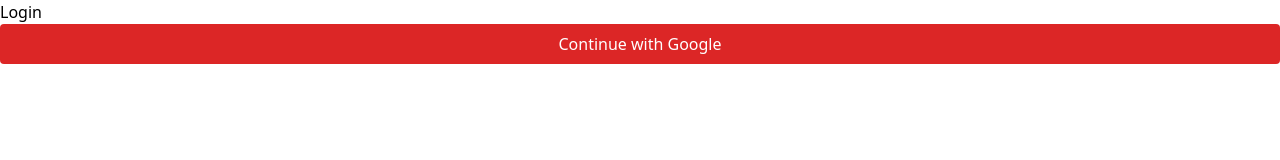
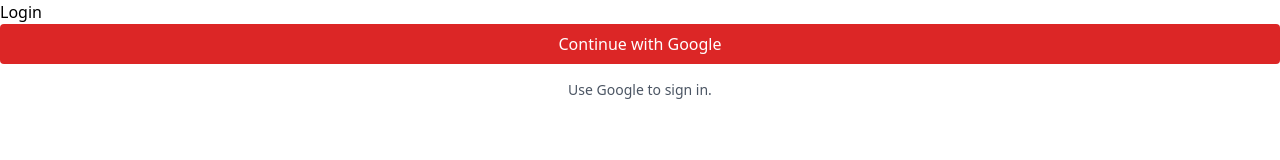
Before and after one commit to Mact2583/bloombold-app, a React (Vite) app: page /login in a window 1280 px wide. Shown: the top 160 px of the page. Built offline with nearby package versions, Linux system fonts and the light colour scheme; no server answers.

Commit message:
Fix Supabase OAuth cookie persistence (remove PKCE)

```diff
--- a/src/lib/supabaseClient.js
+++ b/src/lib/supabaseClient.js
@@ -8,6 +8,7 @@ export const supabase = createClient(supabaseUrl, supabaseAnonKey, {
     persistSession: true,
     autoRefreshToken: true,
     detectSessionInUrl: true,
-    flowType: "pkce",
+    // ❌ REMOVE PKCE
+    // flowType: "pkce",
   },
 });
--- a/src/pages/Login.jsx
+++ b/src/pages/Login.jsx
@@ -22,9 +22,7 @@ const Login = () => {
     });
   };
 
-  if (loading) {
-    return <div className="p-6 text-center">Checking session…</div>;
-  }
+  if (loading) return null;
 
   return (
     <div className="auth-container">
@@ -36,6 +34,10 @@ const Login = () => {
       >
         Continue with Google
       </button>
+
+      <p className="text-gray-600 text-sm text-center">
+        Use Google to sign in.
+      </p>
     </div>
   );
 };
```
